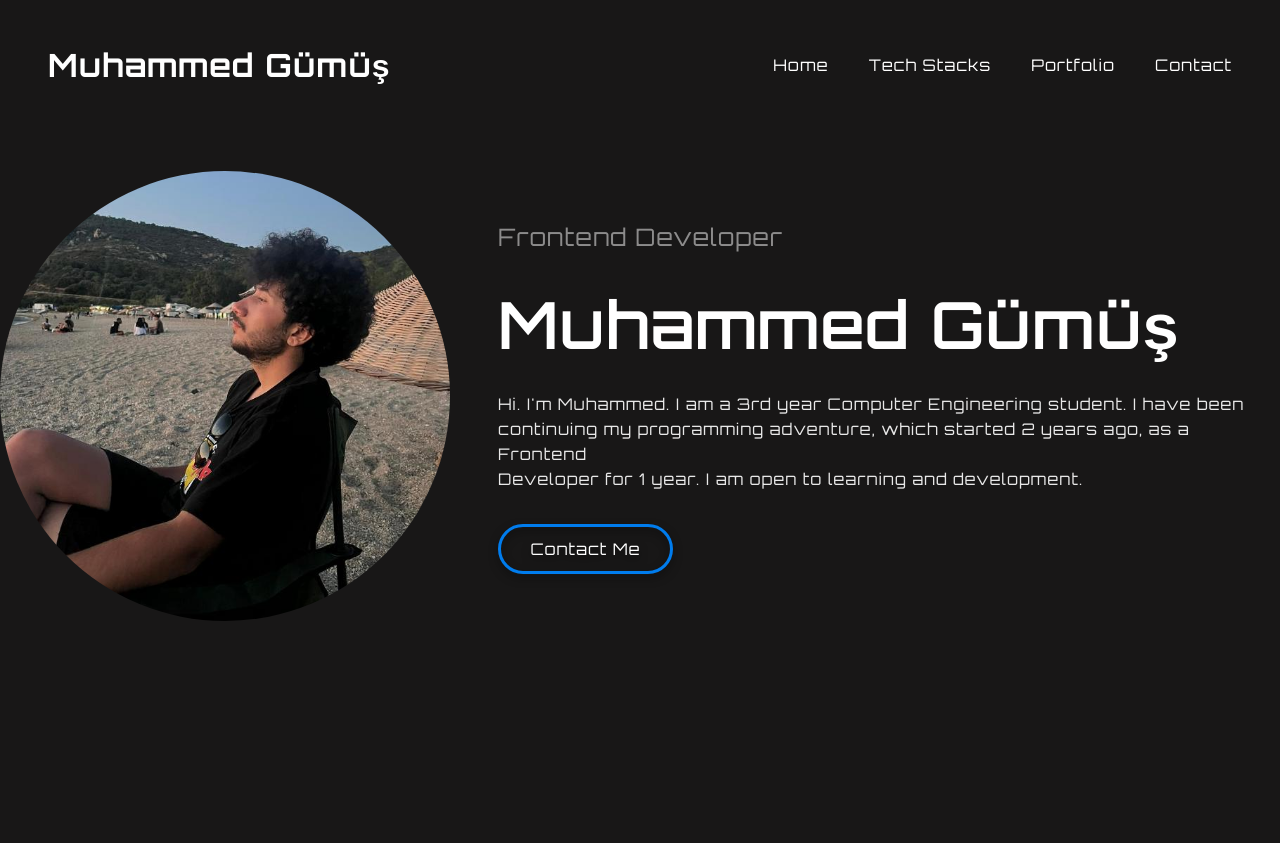
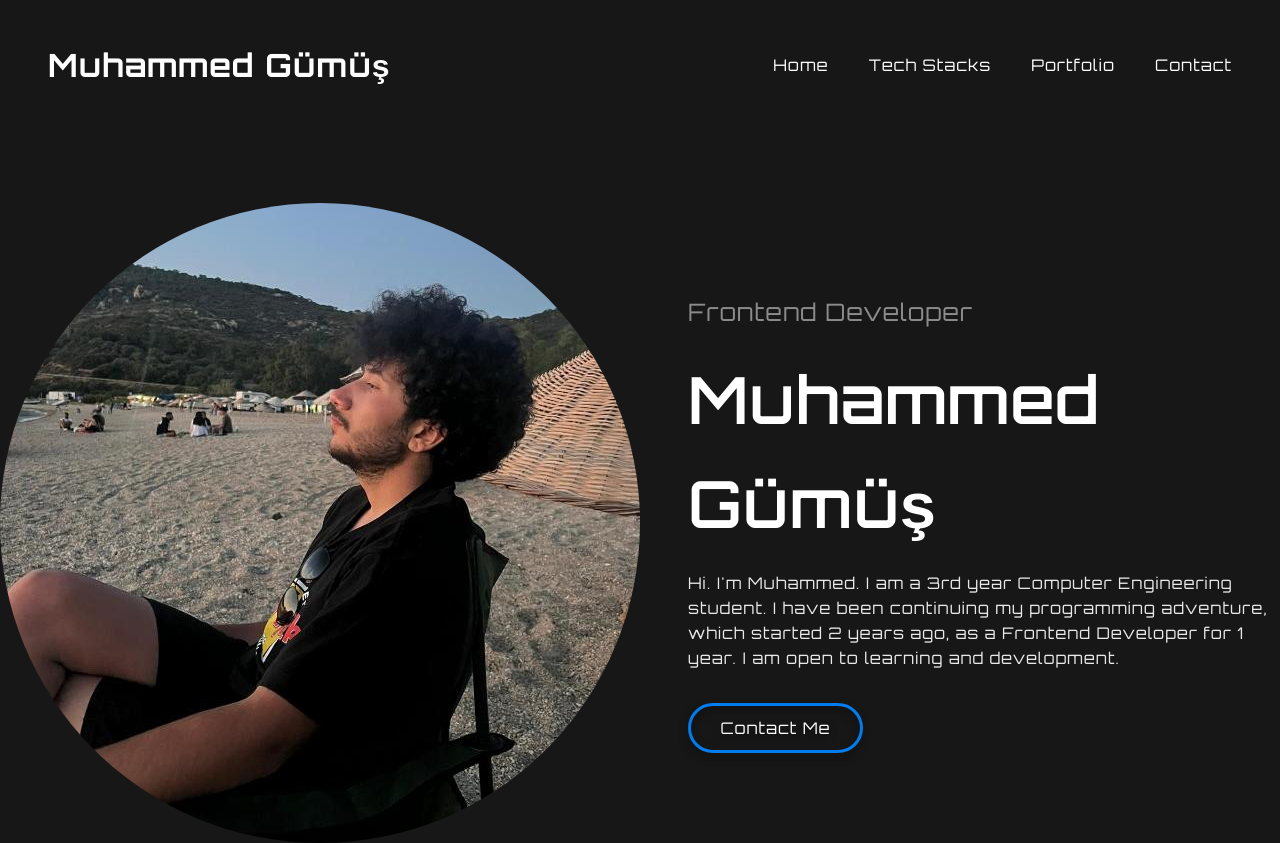
Before and after one commit to muhammed-gumus/Personal-Portfolio, a Next.js app: page / in a window 1280 px wide. Before the commit the page ends 800 px from the top, so only its background shows below. Built offline with nearby package versions, Linux system fonts and the light colour scheme.

Commit message:
started to responsive design

```diff
--- a/components/banner.js
+++ b/components/banner.js
@@ -4,13 +4,13 @@ import Link from 'next/link'
 export default function Media () {
     return(
         <div className={utilStyles.banner}>
-            <Image className={utilStyles.BannerProfile} src="/images/profile.jpg" width={"450px"} height={"450px"} />
+            <img className={utilStyles.BannerProfile} src="/images/profile.jpg" />
             <div className={utilStyles.BannerRight}>
                 <div className={utilStyles.BannerTexts}>
                     <p className={utilStyles.BannerTitle}>Frontend Developer</p>
                     <p className={utilStyles.BannerName}>Muhammed Gümüş</p>
-                    <p className={utilStyles.BannerAbout}>Hi. I'm Muhammed. I am a 3rd year Computer Engineering student. I have been <br/>
-                    continuing my programming adventure, which started 2 years ago, as a Frontend<br/>
+                    <p className={utilStyles.BannerAbout}>Hi. I'm Muhammed. I am a 3rd year Computer Engineering student. I have been
+                    continuing my programming adventure, which started 2 years ago, as a Frontend
                     Developer for 1 year. I am open to learning and development.</p>
                 </div>
                 <div>
--- a/styles/utils.module.css
+++ b/styles/utils.module.css
@@ -36,7 +36,7 @@
   flex-direction: row;
   justify-content: center;
   align-items: center;
-  margin-top: 5rem;
+  padding-top: 5rem;
   gap: 3rem;
 }
 
@@ -330,3 +330,382 @@
   width: 200px;
   height: 320px;
 }
+
+
+/* @media screen and (max-width: 320px) {
+  .navbar{
+    margin-top: 1rem;
+    margin-left: 1rem;
+    margin-right: 1rem;
+    margin-bottom: 1rem;
+  }
+
+  .navbar h1{
+    font-size: 8px;
+  }
+  .navbarList{
+    gap: 0.7rem;
+  }
+
+  .navbarListItem{
+    font-size: 5px;
+    gap: 0.5rem;
+  }
+
+  .navbarListItem:hover{
+    color: rgba(0, 124, 237, 1);
+    text-decoration: none;
+  }
+
+  .banner{
+    display: flex;
+    flex-direction: column;
+    justify-content: center;
+    align-items: center;
+    padding-top: 1rem;
+    gap: 1rem;
+  }
+
+  .BannerProfile{
+    border-radius: 500px;
+    width: 80px;
+  }
+
+  .BannerRight{
+    display: flex;
+    flex-direction: column;
+    align-items: center;
+    gap: 1rem;
+  }
+
+  .BannerTexts{
+    display: flex;
+    flex-direction: column;
+    align-items: center;
+    text-align: center;
+    gap: 1rem;
+  }
+
+  .BannerTitle{
+    font-size: 16px;
+    color: rgba(255, 255, 255, 0.5);
+    padding-left: 1rem;
+    padding-right: 1rem;
+  }
+
+  .BannerName{
+    font-size: 20px;
+    font-weight: 600;
+    padding-left: 1rem;
+    padding-right: 1rem;
+  }
+
+  .BannerAbout{
+    font-size: 6px;
+    line-height: 15px;
+    opacity: 0.9;
+    padding-left: 1rem;
+    padding-right: 1rem;
+  }
+
+
+  .BannerBtn{
+    width: 100px;
+    height: 30px;
+    border-radius: 30px;
+    background-color: transparent;
+    filter: drop-shadow(0px 4px 4px rgba(0, 0, 0, 0.5));;
+    color: white;
+    border: 2px solid;
+    border-color: rgba(0, 124, 237, 1);
+    font-size: 10px;
+    transition: .5s;
+  }
+
+}
+
+@media screen and (max-width: 425px) {
+  .navbar{
+    margin-top: 1rem;
+    margin-left: 1rem;
+    margin-right: 1rem;
+    margin-bottom: 1rem;
+  }
+
+  .navbar h1{
+    font-size: 14px;
+  }
+  .navbarList{
+    gap: .8rem;
+  }
+
+  .navbarListItem{
+    font-size: 7px;
+  }
+
+
+  .banner{
+    display: flex;
+    flex-direction: column;
+    justify-content: center;
+    align-items: center;
+    padding-top: 1rem;
+    gap: 1rem;
+  }
+
+  .BannerProfile{
+    border-radius: 500px;
+    width: 90px;
+  }
+
+  .BannerRight{
+    display: flex;
+    flex-direction: column;
+    align-items: center;
+    gap: 1rem;
+  }
+
+  .BannerTexts{
+    display: flex;
+    flex-direction: column;
+    align-items: center;
+    text-align: center;
+    gap: 1rem;
+  }
+
+  .BannerTitle{
+    font-size: 16px;
+    color: rgba(255, 255, 255, 0.5);
+    padding-left: 1rem;
+    padding-right: 1rem;
+  }
+
+  .BannerName{
+    font-size: 20px;
+    font-weight: 600;
+    padding-left: 1rem;
+    padding-right: 1rem;
+  }
+
+  .BannerAbout{
+    font-size: 6px;
+    line-height: 15px;
+    opacity: 0.9;
+    padding-left: 1rem;
+    padding-right: 1rem;
+  }
+
+
+  .BannerBtn{
+    width: 100px;
+    height: 30px;
+    border-radius: 30px;
+    background-color: transparent;
+    filter: drop-shadow(0px 4px 4px rgba(0, 0, 0, 0.5));;
+    color: white;
+    border: 2px solid;
+    border-color: rgba(0, 124, 237, 1);
+    font-size: 10px;
+    transition: .5s;
+  }
+
+}
+
+
+@media screen and (max-width: 768px) {
+  .navbar{
+    margin-top: 1.5rem;
+    margin-left: 1.5rem;
+    margin-right: 1.5rem;
+    margin-bottom: 1.5rem;
+  }
+
+  .navbar h1{
+    font-size: 18px;
+  }
+  .navbarList{
+    gap: 1rem;
+  }
+
+  .navbarListItem{
+    font-size: 9px;
+  }
+
+  .banner{
+    display: flex;
+    flex-direction: column;
+    justify-content: center;
+    align-items: center;
+    padding-top: 1rem;
+    gap: 1rem;
+  }
+
+  .BannerProfile{
+    border-radius: 500px;
+    width: 120px;
+  }
+
+  .BannerRight{
+    display: flex;
+    flex-direction: column;
+    align-items: center;
+    gap: 1rem;
+  }
+
+  .BannerTexts{
+    display: flex;
+    flex-direction: column;
+    align-items: center;
+    text-align: center;
+    gap: 1rem;
+  }
+
+  .BannerTitle{
+    font-size: 18px;
+    color: rgba(255, 255, 255, 0.5);
+    padding-left: 1rem;
+    padding-right: 1rem;
+  }
+
+  .BannerName{
+    font-size: 26px;
+    font-weight: 600;
+    padding-left: 1rem;
+    padding-right: 1rem;
+  }
+
+  .BannerAbout{
+    font-size: 8px;
+    line-height: 15px;
+    opacity: 0.9;
+    padding-left: 3rem;
+    padding-right: rem;
+  }
+
+
+  .BannerBtn{
+    width: 120px;
+    height: 35px;
+    border-radius: 30px;
+    background-color: transparent;
+    filter: drop-shadow(0px 4px 4px rgba(0, 0, 0, 0.5));;
+    color: white;
+    border: 2px solid;
+    border-color: rgba(0, 124, 237, 1);
+    font-size: 12px;
+    transition: .5s;
+  }
+
+}
+
+@media screen and (max-width: 1024px) {
+  .navbar{
+    display: flex;
+    flex-direction: row;
+    align-items: center;
+    justify-content: space-between;
+    color: white;
+    margin-top: 2.5rem;
+    margin-left: 3rem;
+    margin-right: 3rem;
+    margin-bottom: 2rem;
+  }
+  .navbarList{
+    display: flex;
+    flex-direction: row;
+    list-style: none;
+    gap: 2.5rem;
+
+  }
+
+  .navbarListItem{
+
+    font-size: 16px;
+    cursor: pointer;
+    transition: .4s;
+    color: white;
+    text-decoration: none;
+  }
+
+  .navbarListItem:hover{
+    color: rgba(0, 124, 237, 1);
+    text-decoration: none;
+  }
+
+  .banner{
+    display: flex;
+    flex-direction: row;
+    justify-content: center;
+    align-items: center;
+    padding-top: 5rem;
+    padding-right: 5rem;
+    padding-left: 5rem;
+    gap: 2rem;
+  }
+
+  .BannerProfile{
+    border-radius: 500px;
+    width: 400px;
+  }
+
+  .BannerRight{
+    display: flex;
+    flex-direction: column;
+    align-items: flex-start;
+    gap: 2rem;
+  }
+
+  .BannerTexts{
+    display: flex;
+    flex-direction: column;
+    align-items: flex-start;
+    gap: 1rem;
+    padding: 0rem;
+  }
+
+  .BannerTitle{
+    font-size: 24px;
+    padding: 0rem;
+    color: rgba(255, 255, 255, 0.5);
+  }
+
+  .BannerName{
+    font-size: 65px;
+    font-weight: 600;
+    padding: 0rem;
+  }
+
+  .BannerAbout{
+    font-size: 16px;
+    line-height: 25px;
+    text-align: left;
+    opacity: 0.9;
+    padding: 0rem;
+  }
+
+
+  .BannerBtn{
+    width: 175px;
+    height: 50px;
+    border-radius: 30px;
+    background-color: transparent;
+    filter: drop-shadow(0px 4px 4px rgba(0, 0, 0, 0.5));;
+    color: white;
+    border: 3px solid;
+    border-color: rgba(0, 124, 237, 1);
+    font-size: 16px;
+    transition: .5s;
+  }
+
+  .BannerBtn:hover{
+    background-color: white;
+    color: rgba(0, 124, 237, 1);
+    transform: scale(1.1);
+    box-shadow: 9px 9px rgba(0, 124, 237, 1);
+    cursor: pointer;
+  }
+}
+
+@media screen and (max-width: 1440px) {
+
+} */
```
